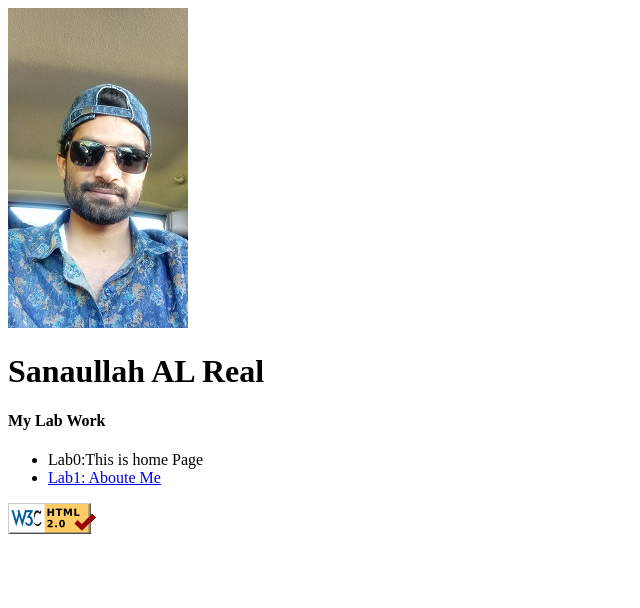
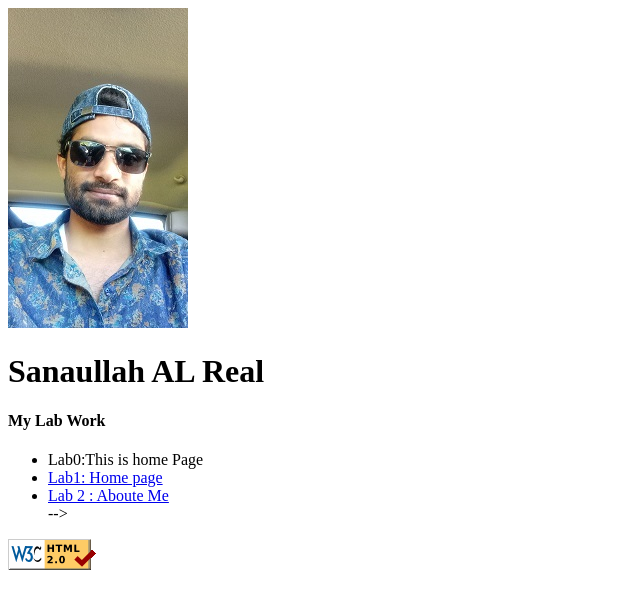
Before and after one commit to sanaullahal/miu-wap, a plain HTML site: page index.html in a window 1280 px wide. Shown: the whole page, without its empty margins (0-640 px from the left). Drawn offline with Linux system fonts and the light colour scheme.

Commit message:
added link to about myself page

```diff
--- a/index.html
+++ b/index.html
@@ -14,13 +14,13 @@
     <h4>My Lab Work</h4>
     <ul>
         <li> Lab0:This is home Page </li>
-        <li> <a href="index.html">Lab1: Aboute Me </a></li>
+        <li> <a href="index.html">Lab1: Home page </a></li>
+        <li> <a href="lab2/index.html">Lab 2 : Aboute Me </a></li>
         <!-- <li> <a href="index.html">Lab:This is home Page </a></li>
         <li> <a href="index.html">Lab:This is home Page </a></li>
         <li> <a href="index.html">Lab:This is home Page </a></li>
-        <li> <a href="index.html">Lab:This is home Page </a></li>
         <li> <a href="index.html">Lab:This is home Page </a></li> -->
-
+         -->
     </ul>
 
     <a href="https://validator.w3.org/nu/?doc=https%3A%2F%2Fsanaullahal.github.io%2Fmiu-wap%2Findex.html">
```
